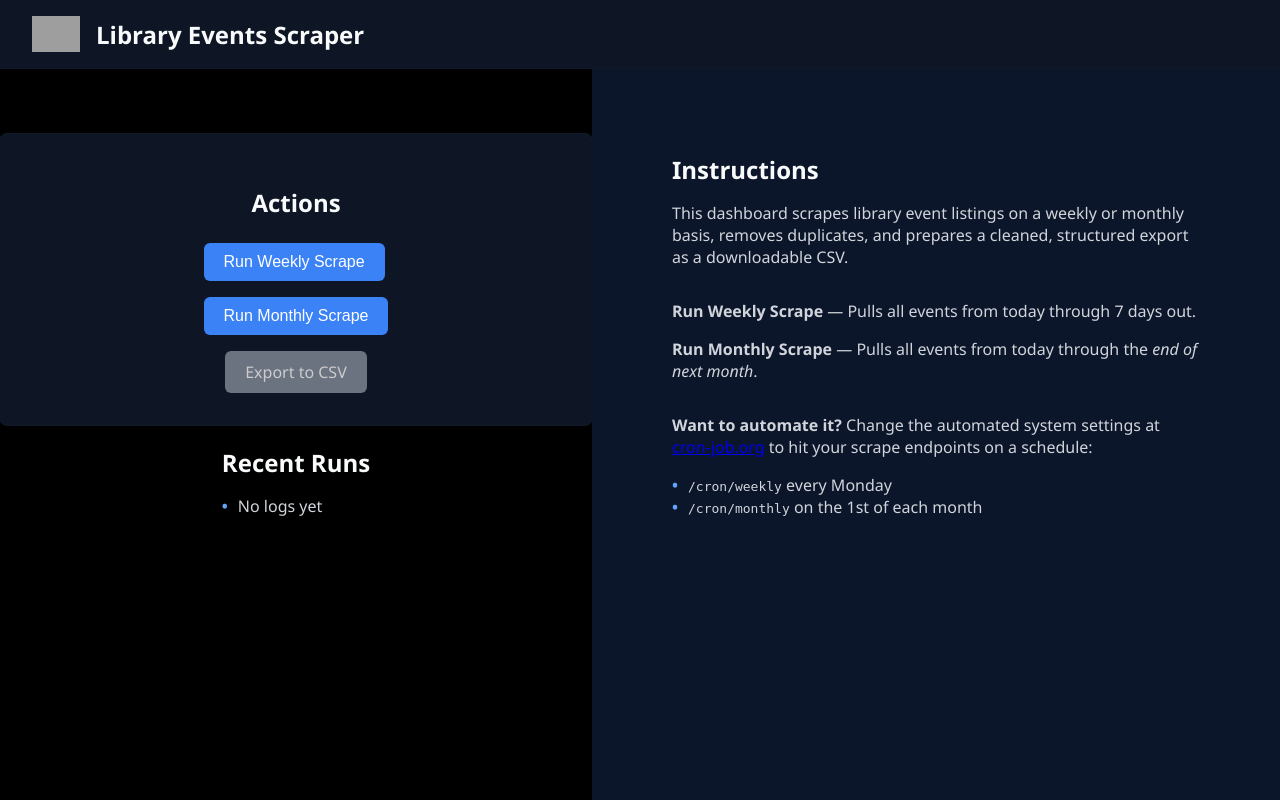
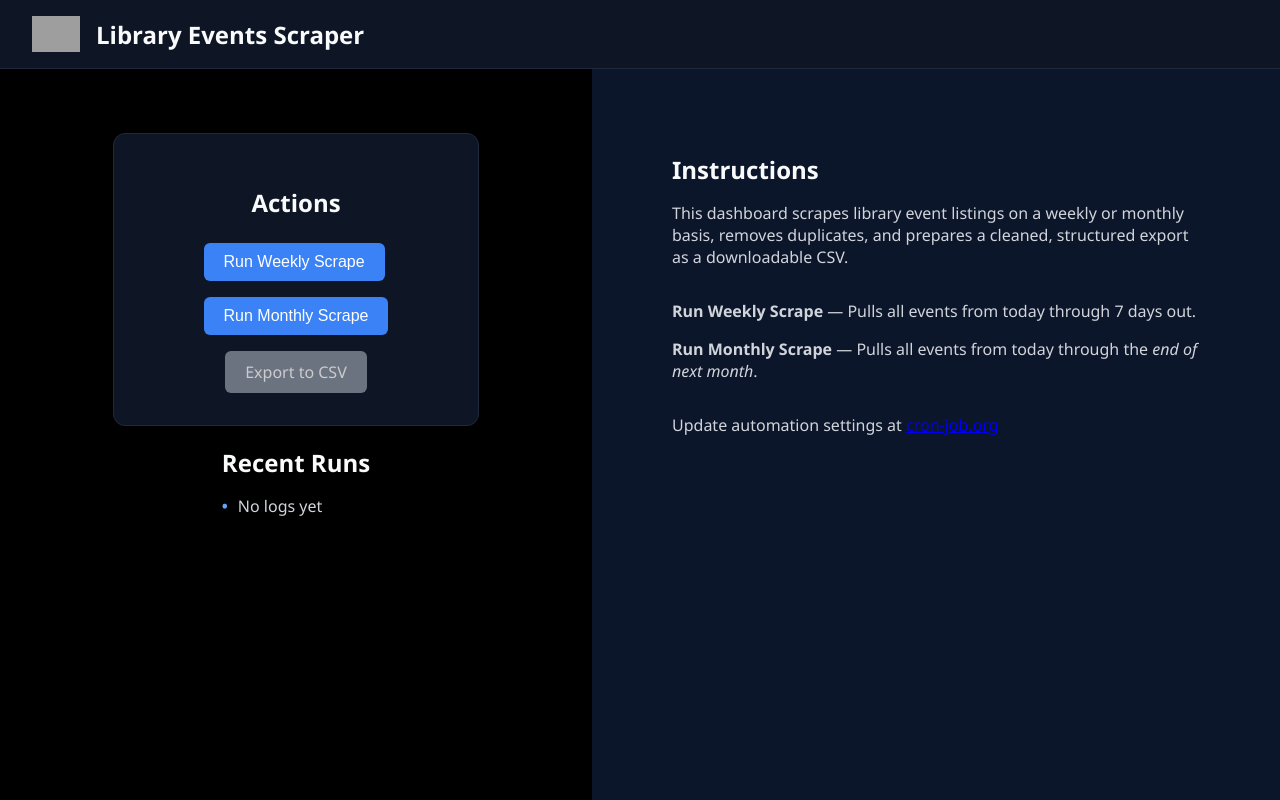
Before and after one commit to knowzek/vbpl-scraper, a Flask app: page / in a window 1280 px wide. Run offline with Flask 3, Linux system fonts and the light colour scheme; grey boxes are pictures that could not be loaded.

Commit message:
Update index.html

```diff
--- a/templates/index.html
+++ b/templates/index.html
@@ -15,7 +15,7 @@
         header {
             background-color: #0e1525;
             padding: 1rem 2rem;
-            border-bottom: 1px solid #121926;
+            border-bottom: 1px solid #1E293B;
             display: flex;
             align-items: center;
         }
@@ -85,9 +85,10 @@
             margin-bottom: 2rem;
         }
         .action-box {
+            max-width: 300px;
             padding: 2rem;
-            border: 1px solid #121926;
-            border-radius: 8px;
+            border: 1px solid #1E293B;
+            border-radius: 12px;
             background: #0e1525;
             display: flex;
             flex-direction: column;
@@ -179,11 +180,7 @@
                 <p><strong>Run Monthly Scrape</strong> — Pulls all events from today through the <em>end of next month</em>.</p>
             </div>
             <div class="section">
-                <p><strong>Want to automate it?</strong> Change the automated system settings at <a href="https://cron-job.org" target="_blank">cron-job.org</a> to hit your scrape endpoints on a schedule:</p>
-                <ul>
-                    <li><code>/cron/weekly</code> every Monday</li>
-                    <li><code>/cron/monthly</code> on the 1st of each month</li>
-                </ul>
+                <p>Update automation settings at <a href="https://cron-job.org" target="_blank">cron-job.org</a></p>
             </div>
         </div>
     </main>
```
